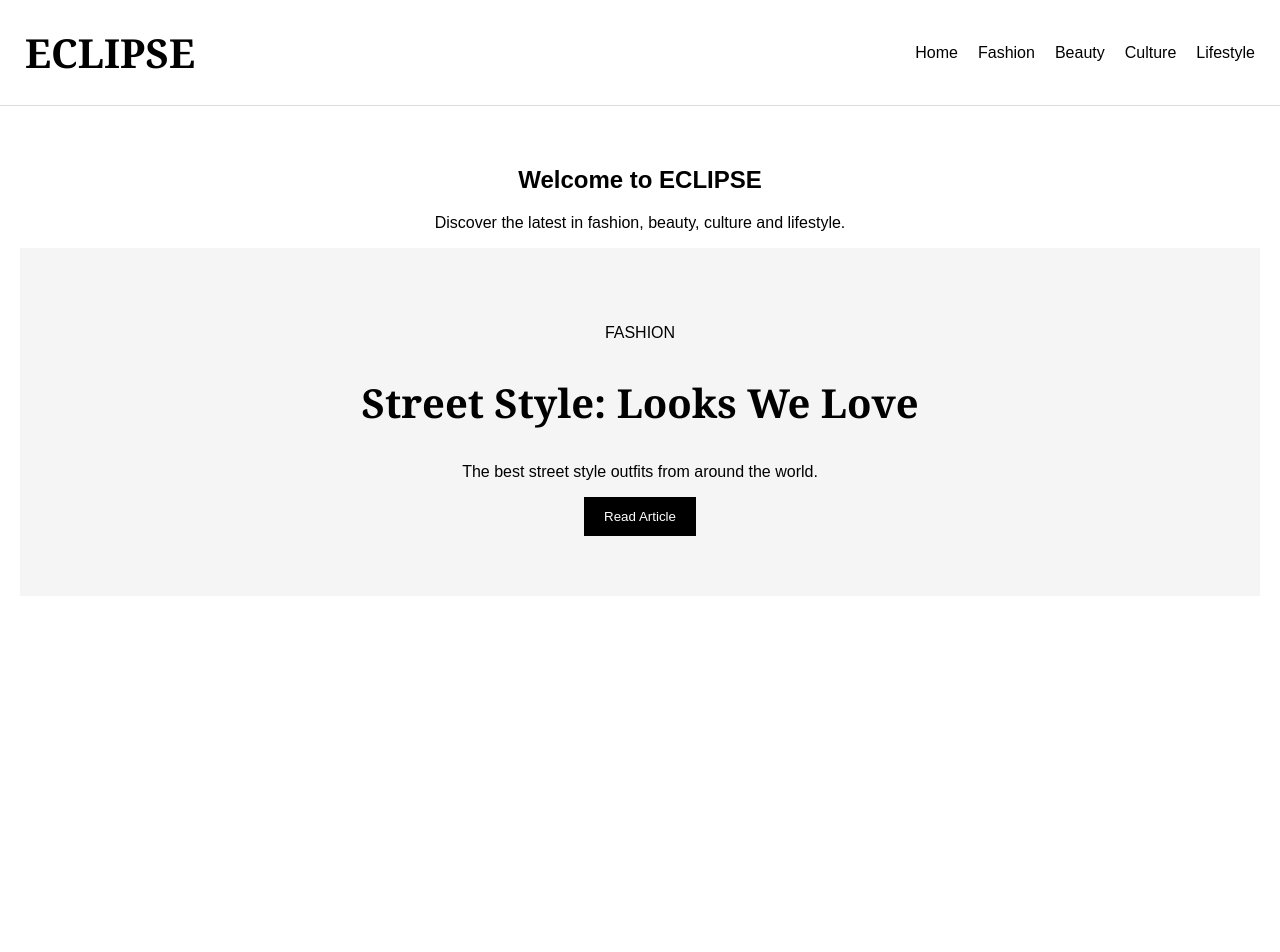
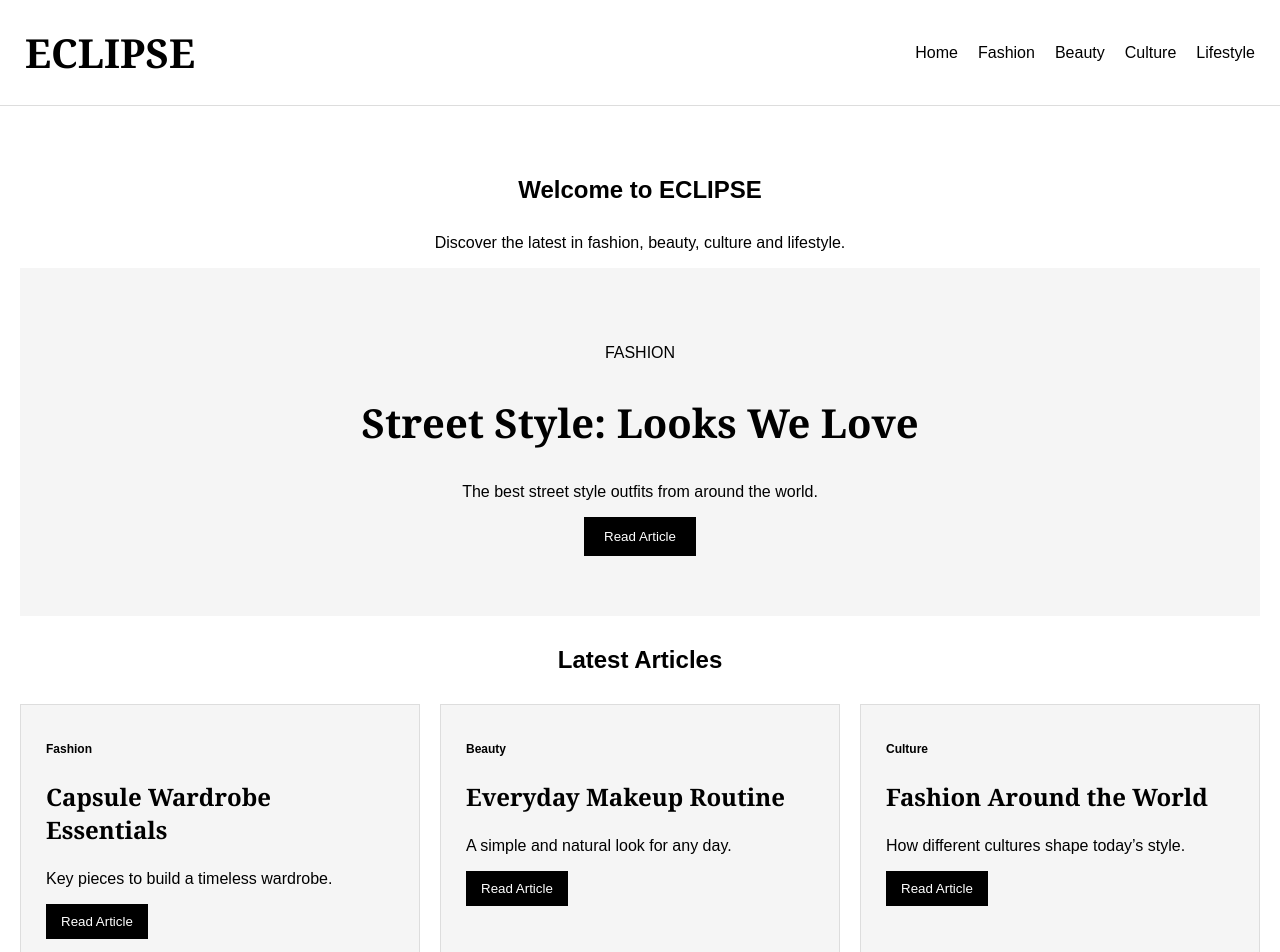
Before and after one commit to jasminekobee77-droid/eclipse, a Vue app: page / in a window 1280 px wide. Shown: the top 952 px of the page. Before the commit the page ends 800 px from the top, so only its background shows below. Built offline with nearby package versions, Linux system fonts and the light colour scheme.

Commit message:
Create reusable article cards with v-for

```diff
--- a/src/App.vue
+++ b/src/App.vue
@@ -1,7 +1,28 @@
-
 <script setup>
 import Header from './components/Header.vue'
 import FeaturedArticle from './components/FeaturedArticle.vue'
+import ArticleCard from './components/ArticleCard.vue'
+
+const articles = [
+  {
+    id: 1,
+    title: 'Capsule Wardrobe Essentials',
+    category: 'Fashion',
+    description: 'Key pieces to build a timeless wardrobe.'
+  },
+  {
+    id: 2,
+    title: 'Everyday Makeup Routine',
+    category: 'Beauty',
+    description: 'A simple and natural look for any day.'
+  },
+  {
+    id: 3,
+    title: 'Fashion Around the World',
+    category: 'Culture',
+    description: 'How different cultures shape today’s style.'
+  }
+]
 </script>
 
 <template>
@@ -16,12 +37,45 @@ import FeaturedArticle from './components/FeaturedArticle.vue'
     </p>
 
     <FeaturedArticle />
+
+    <h2>Latest Articles</h2>
+
+    <div class="articles">
+      <ArticleCard
+        v-for="article in articles"
+        :key="article.id"
+        :title="article.title"
+        :category="article.category"
+        :description="article.description"
+      />
+    </div>
   </main>
 </template>
 
 <style scoped>
     main {
-      text-align: center;
       padding: 40px 20px;
     }
+
+    h2 {
+      text-align: center;
+      margin: 30px 0;
+    }
+
+    main > p {
+      text-align: center;
+    }
+
+    .articles {
+      display: grid;
+      grid-template-columns: repeat(3, 1fr);
+      gap: 20px;
+      margin-top: 30px;
+    }
+
+    @media (max-width: 700px) {
+      .articles {
+        grid-template-columns: 1fr;
+      }
+    }
 </style>
--- /dev/null
+++ b/src/components/ArticleCard.vue
@@ -0,0 +1,41 @@
+<script setup>
+defineProps(['title', 'category', 'description'])
+</script>
+
+<template>
+  <div class="card">
+    <p class="category">{{ category }}</p>
+
+    <h3>{{ title }}</h3>
+
+    <p>{{ description }}</p>
+
+    <button>Read Article</button>
+  </div>
+</template>
+
+<style scoped>
+    .card {
+      background-color: #f5f5f5;
+      padding: 25px;
+      border: 1px solid #ddd;
+    }
+
+    .category {
+      font-weight: bold;
+      font-size: 12px;
+    }
+
+    h3 {
+      font-family: Georgia, serif;
+      font-size: 24px;
+    }
+
+    button {
+      background-color: black;
+      color: white;
+      padding: 10px 15px;
+      border: none;
+      cursor: pointer;
+    }
+</style>
```
Also changed, not shown: src/components/HelloWorld.vue (deleted, +0 -95 lines).
